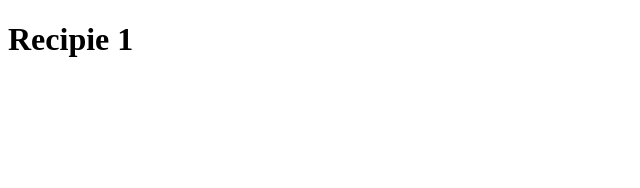
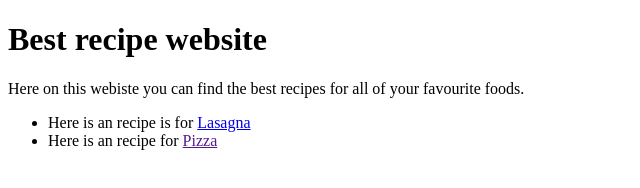
Before and after one commit to ProgrammingBeast-250/odin-recipies, a plain HTML site: page index.html in a window 1280 px wide. Shown: the whole page, without its empty margins (0-640 px from the left). Drawn offline with Linux system fonts and the light colour scheme.

Commit message:
Added the list for the differebt recipes

```diff
--- a/index.html
+++ b/index.html
@@ -2,10 +2,15 @@
 <html lang="en">
     <head>
         <meta charset="UTF-8">
-        <title>Recipie website</title>
+        <title>Recipe website</title>
     </head>
 
 <body>
-    <h1>Recipie 1</h1>
+    <h1>Best recipe website</h1>
+        <p>Here on this webiste you can find the best recipes for all of your favourite foods.</p>
+    <ul>
+        <li>Here is an recipe is for <a href="recipes/lasagna.html">Lasagna</a></li>
+        <li>Here is an recipe for <a href="">Pizza</a></li>
+    </ul>
 </body>
 </html>
```
